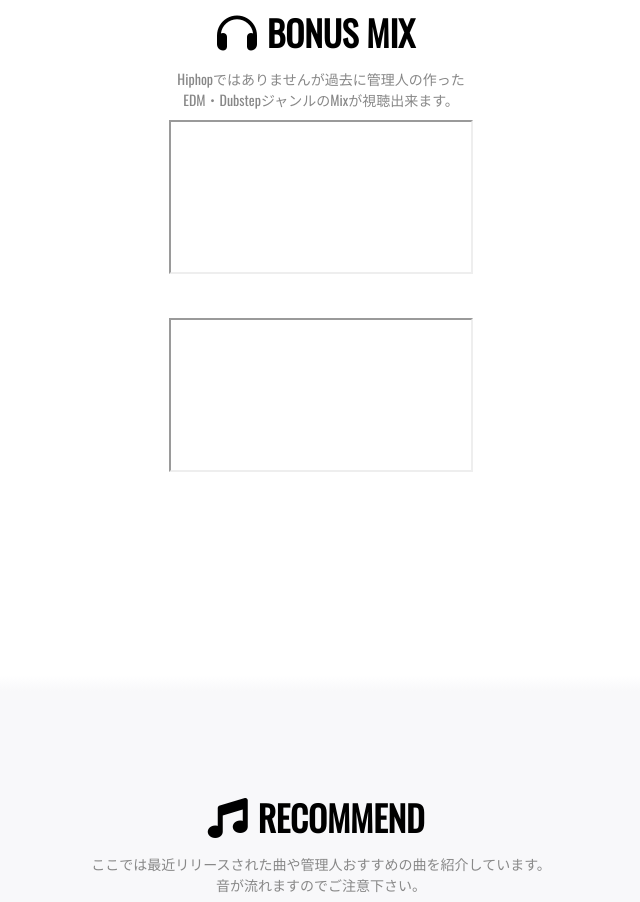
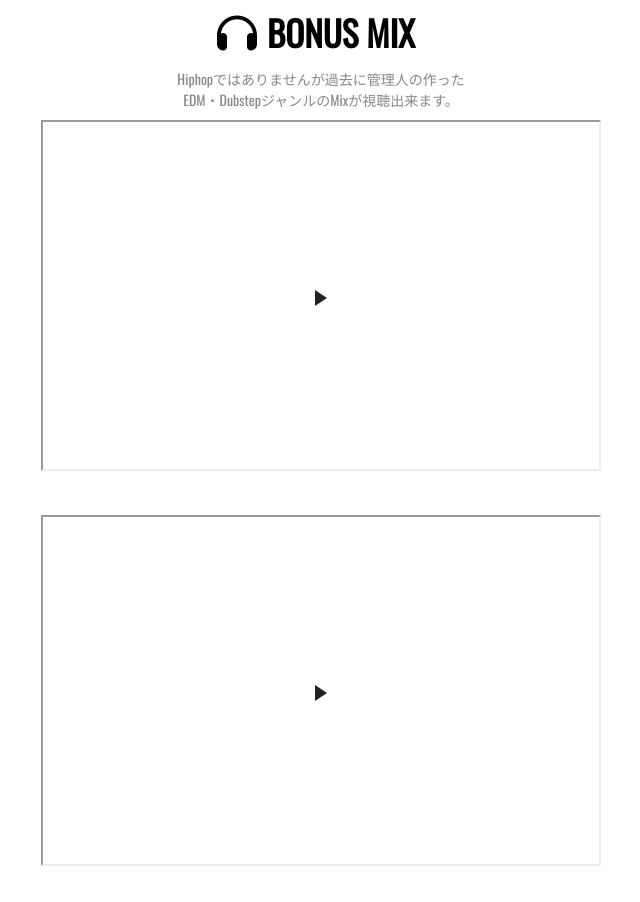
Before and after one commit to MuneguchiKokoro/hiphop, a plain HTML site: page index.html in a window 1280 px wide. Shown: the part 1820-2722 px from the top of the page, without its empty margins (319-959 px from the left). Drawn offline with nearby package versions, Linux system fonts and the light colour scheme; a web font is replaced by a local one.

Commit message:
Update style.css

```diff
--- a/style.css
+++ b/style.css
@@ -1,6 +1,5 @@
 @charset "UTF-8";
 @import url(https://fonts.googleapis.com/css?family=Oswald);
-@import url(https://fonts.googleapis.com/css?family=Quattrocento);
 
 *{
   margin: 0px;
@@ -11,7 +10,6 @@ html {font-size:62.5%;}
 body {
   font-size:1.4rem;
     font-family: 'Oswald', Arial, sans-serif;
-     /* font-family: 'Quattrocento', Arial, sans-serif; */
 }
 *, *::before, *::after {box-sizing:border-box;}
 
@@ -167,7 +165,6 @@ header h1 {
   background-image: url(./images/3c7a2875-118334815_431646044473766_1677746821922392090_n.jpeg);
   background-size: cover;
 	height: 720px;
-  color:white;
   text-align: center;
 }
 
@@ -176,28 +173,14 @@ main {
 	text-align: center;
 }
 
-
 .MIX_title{
   margin: 150px 10px 0px 0px;
   font-size: 35px;
 }
 
-.MIX_BOX{margin-bottom: 200px;}
-
-.youtube{
-  display: block;
-  margin: auto;
-  margin-bottom: 100px;
-}
-
-.Dubsetp-Mix{
-  margin-top: 110px;
-}
-
-.fa-headphones{
-  margin-right: 10px;
-  font-size: 40px
-}
+.MIX_BOX{margin-bottom: 120px;}
+.Dubsetp-Mix{margin-top: 110px;}
+.fa-headphones{margin-right: 10px;font-size: 40px;}
 
 .fa-music{
   margin-right: 10px;
@@ -343,7 +326,6 @@ nav.globalMenuSp ul li {
 
 nav.globalMenuSp ul li:last-child {padding-bottom: 0;}
 nav.globalMenuSp ul li:hover{background :#ddd;}
-
 nav.globalMenuSp ul li a {
   display: block;
   color: #fff;
@@ -351,21 +333,17 @@ nav.globalMenuSp ul li a {
   text-decoration :none;
 }
 
-.sp{
-  display: none;
-}
+.sp{display: none;}
 
 /* このクラスを、jQueryで付与・削除する */
 nav.globalMenuSp.active {display: block;}
 
-/* スマホ向けレイアウト */
 @media all and (max-width: 670px) {
 
 .sk-cube-grid {
   width: 60px;
   height: 60px;
 }
-
  .gnav {display: none;}
  .hamburger {display: block;}
 
@@ -391,13 +369,6 @@ iframe {
 }
 
 .MIX_BOX{margin-bottom: 100px;}
-.setumei {margin: 10px 20px;}
-
-.youtube{
-  width: 96%;
-  margin-right: 2%;
-  margin-left: 2%;
-}
 
 .newslist_wrapper {
   width:auto;
@@ -415,3 +386,49 @@ iframe {
   display: block;
 }
 }
+
+*{
+  padding: 0px;
+  margin: 0px;
+}
+
+.youtube{
+  width:fit-content;
+  margin:0 auto;
+  position: relative;
+}
+
+.arrow {
+  width: 56px;
+  height: 56px;
+  border-radius: 100%;
+  background-color: rgba(255,255,255,.8);
+}
+
+.youtube_wrapper iframe,.youtube_wrapper img {
+  width: 560px;
+  height: 351px;
+}
+
+.arrow,
+.arrow::before {
+  content: '';
+  position: absolute;
+  top: 50%;
+  left: 50%;
+  z-index: 1;
+  transform: translate(-50%,-50%);
+}
+.arrow::before {
+  width: 0;
+  height: 0;
+  border-style: solid;
+  border-width: 8px 0 8px 12px;
+  border-color: transparent transparent transparent #222;
+}
+
+@media all and (max-width: 670px) {
+.youtube_wrapper iframe,.youtube_wrapper img,.youtube {
+  width:100%;
+}
+}
```
